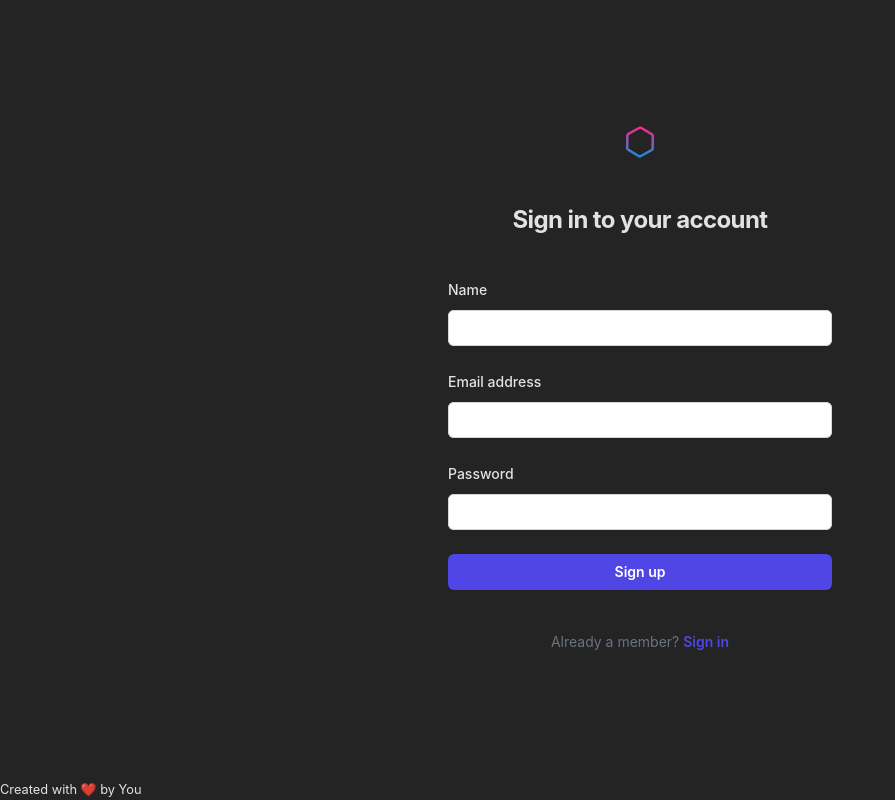
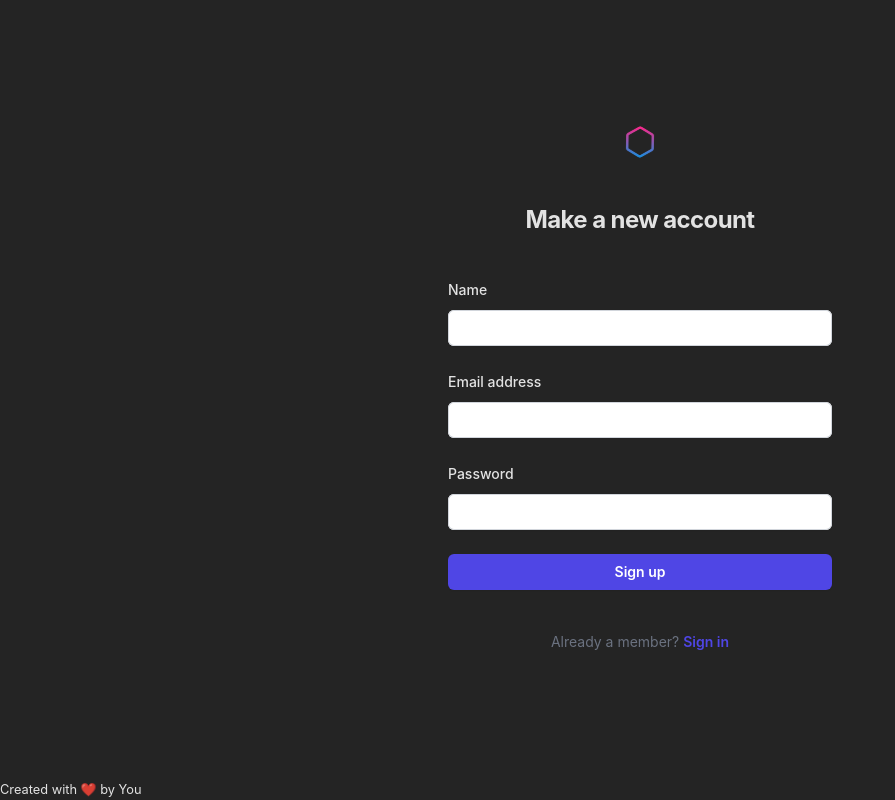
Before and after one commit to alexvedt/workflow-team-2, a React (Vite) app: page /register in a window 1280 px wide. Shown: the whole page, without its empty margins (0-895 px from the left). Built offline with nearby package versions, Linux system fonts and the light colour scheme; no server answers.

Commit message:
reg-form fixed

```diff
--- a/src/components/example-register/index.jsx
+++ b/src/components/example-register/index.jsx
@@ -94,7 +94,7 @@ function RegisterForm() {
           alt="Your Company"
         />
         <h2 className="mt-10 text-2xl font-bold leading-9 tracking-tight text-center text-white-900">
-          Sign in to your account
+          Make a new account
         </h2>
       </div>
 
```
